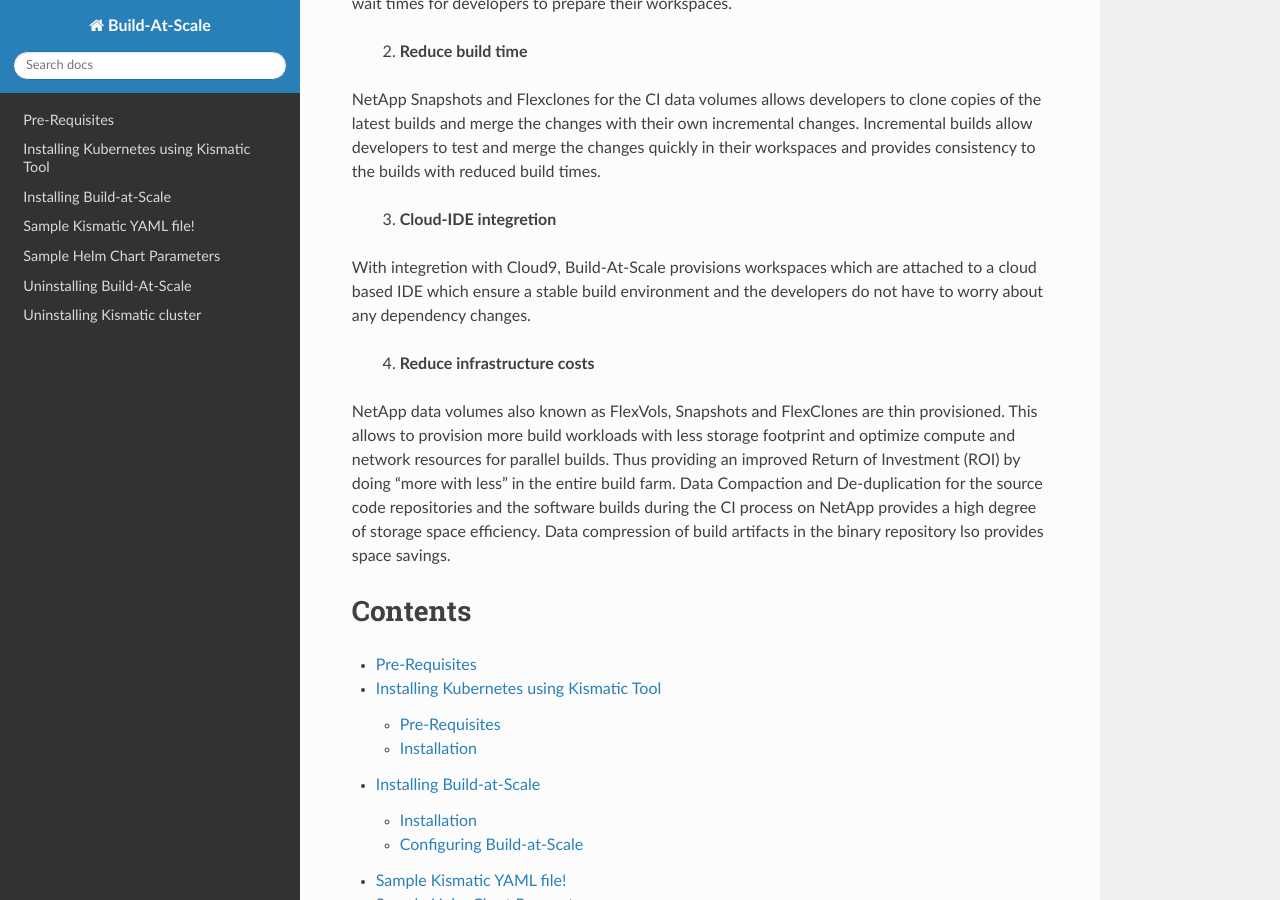
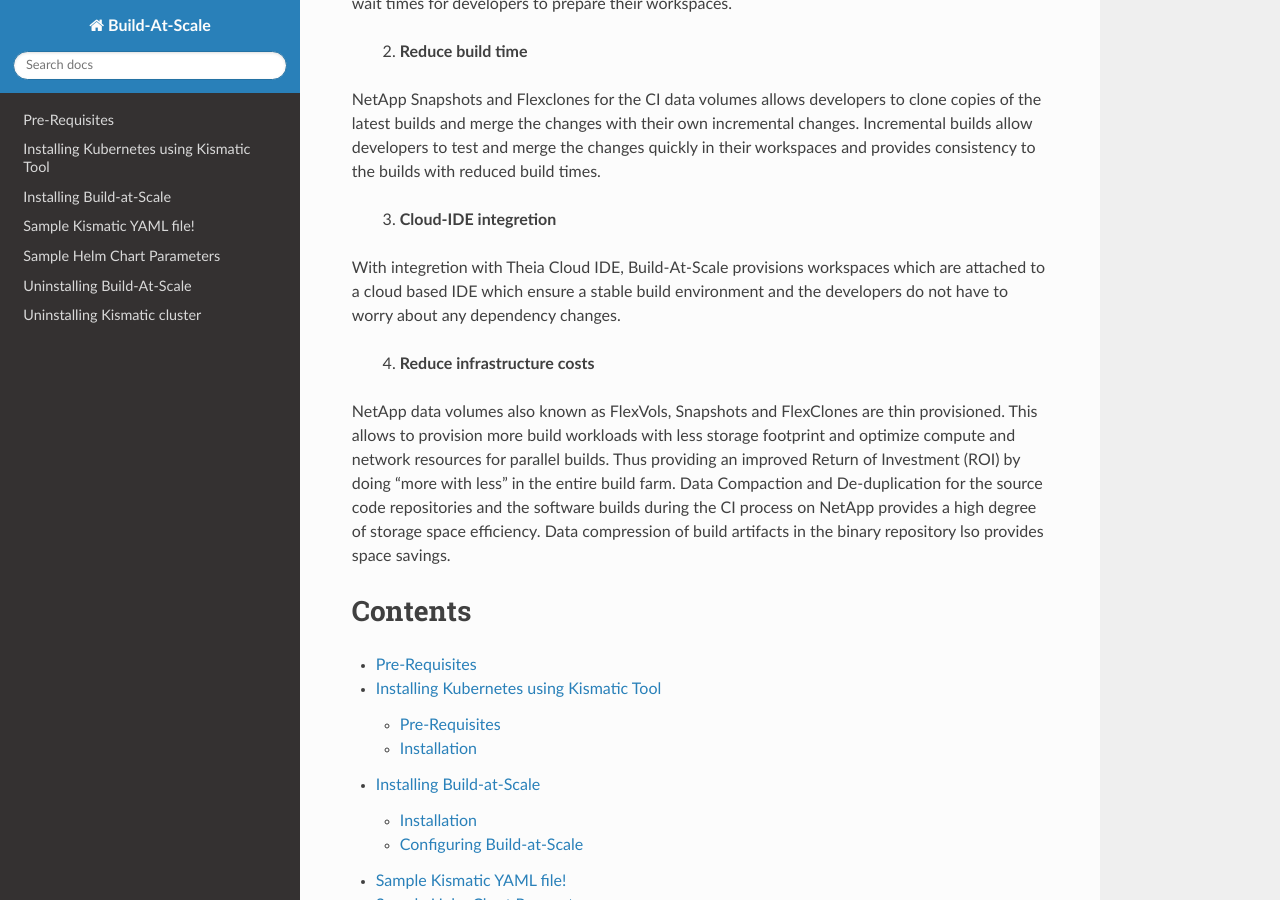
Before and after one commit to kevinhutton/build-at-scale-docs, a Sphinx documentation site: the page built from source/index.rst, in a window 1280 px wide and 900 px high, scrolled down 432 px. Built offline with Sphinx 7.4.7 and the Read the Docs theme 2.0.0, drawn with Linux system fonts in a browser that asks for light colours.

Commit message:
Update index.rst

```diff
--- a/source/index.rst
+++ b/source/index.rst
@@ -22,7 +22,7 @@
 
 	3. **Cloud-IDE integretion**
 
-With integretion with Cloud9, Build-At-Scale provisions workspaces which are attached to a cloud based IDE which ensure a stable build environment and the developers do not have to worry about any dependency changes.
+With integretion with Theia Cloud IDE, Build-At-Scale provisions workspaces which are attached to a cloud based IDE which ensure a stable build environment and the developers do not have to worry about any dependency changes.
 
 
 	4. **Reduce infrastructure costs**
```
